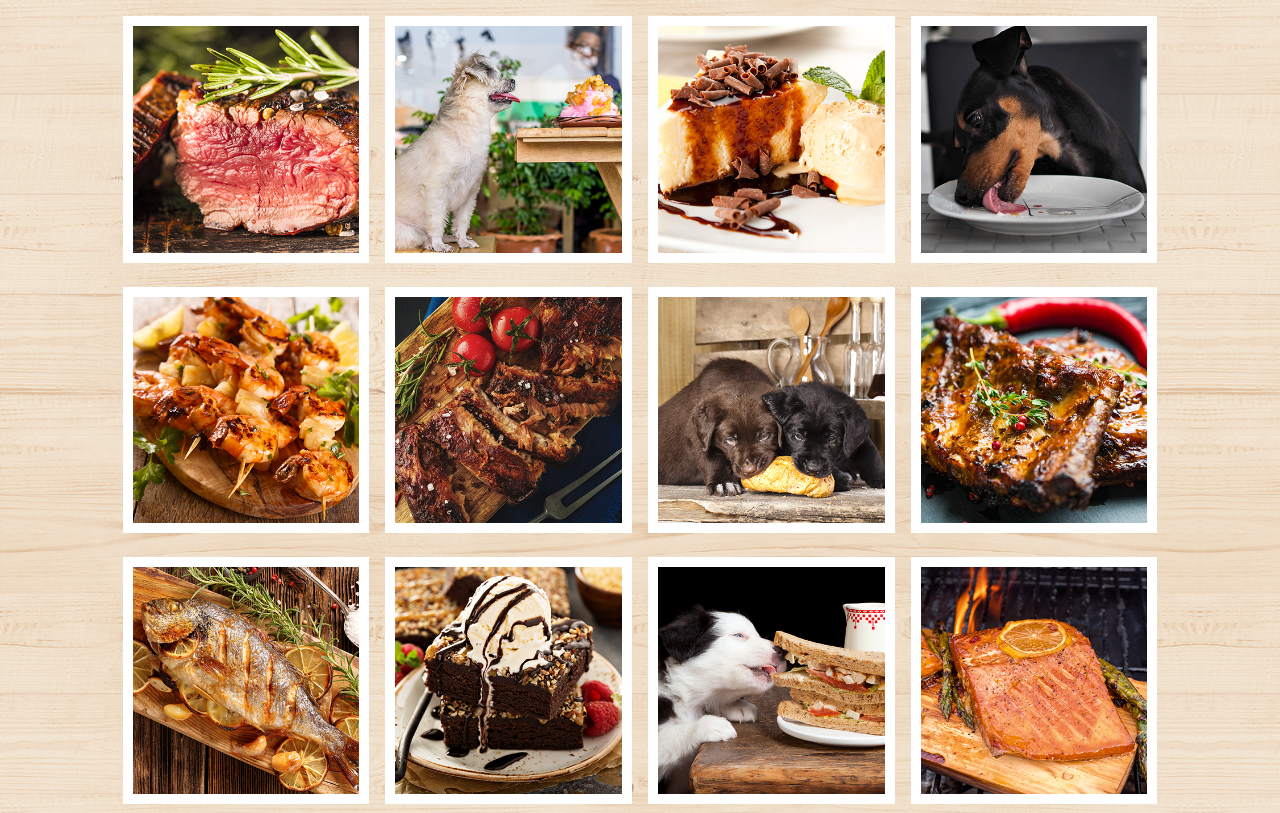
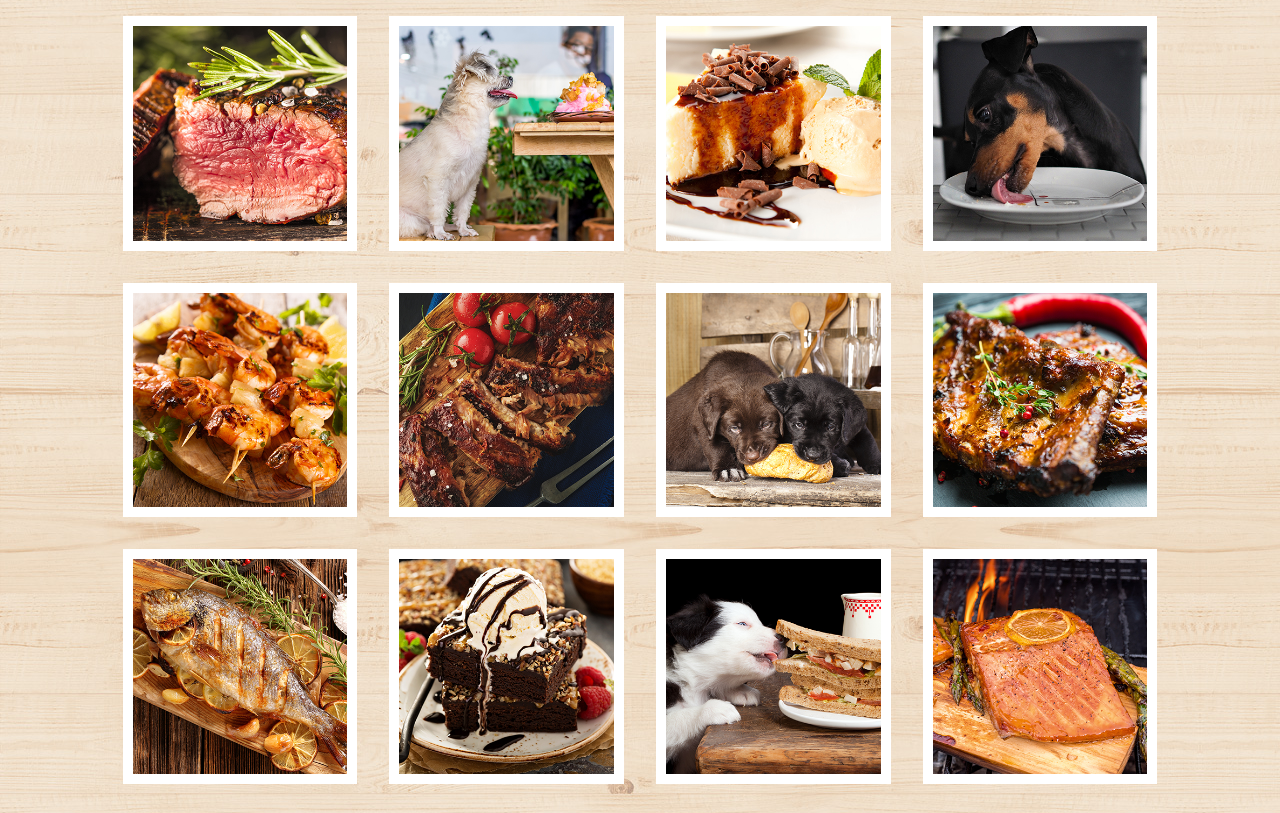
Before and after one commit to christycreme95/PuppyProject, a plain HTML site: page pages/photo.html in a window 1280 px wide. Shown: the part 207-1020 px from the top of the page. Drawn offline with nearby package versions, Linux system fonts and the light colour scheme; files whose address does not match are found by name.

Commit message:
navChanged and a bit of tweaking for photos

```diff
--- a/css/christyStyle.css
+++ b/css/christyStyle.css
@@ -132,4 +132,6 @@ hr{
 }
 .photoPg{
     padding: 0 !important;
+    display: flex;
+    justify-content: center;
 }
--- a/pages/photo.html
+++ b/pages/photo.html
@@ -40,7 +40,7 @@
           </button>
           <div class="collapse navbar-collapse" id="navbarNav">
             <div class="mr-auto"></div>
-            <ul class="navbar-nav flex-row flex-wrap">
+            <ul class="navbar-nav flex-row flex-wrap center">
               <li class="nav-item">
                 <a class="nav-link Christynav ml-4" href="./about.html">About</a>
               </li>
@@ -63,64 +63,65 @@
   </div>
   <div class="container-fluid">
     <div class="row center">
-      <div class="col-1 d-none d-sm-block"></div>
+      <div class="col-1 d-none d-md-block"></div>
       <div class="col-10">
         <h1 class="Christyh1">Photos</h1>
       </div>
-      <div class="col-1 d-none d-sm-block"></div>
+      <div class="col-1 d-none d-md-block"></div>
     </div>
     <!-- 1st picture row -->
-    <div class="row my-4">
-      <div class="col-1 d-none d-sm-block"></div>
-      <div class="mx-3 whiteBg col photoPg">
+    <div class="row my-4 center">
+      <div class="col-1 d-none d-md-block"></div>
+
+      <div class="mx-3 mb-2 whiteBg col-sm-5 col-md photoPg">
         <img src="../images/photo01.jpg" class="img-fluid" alt="A picture of medium rare steak with rosemary on top">
       </div>
-      <div class="mr-3 whiteBg col photoPg">
+      <div class="mx-3 mb-2 whiteBg col-sm-5 col-md photoPg">
         <img src="../images/photo02.jpg" class="img-fluid"  alt="A picture of a white furred dog staring at food">
       </div>
-      <div class="mr-3 whiteBg col photoPg">
+      <div class="mx-3 mb-2 whiteBg col-sm-5 col-md photoPg">
         <img src="../images/photo03.jpg" class="img-fluid"  alt="A picture of a slice of cheesecake with chocolate shavings on top with a drizzle of chocolate syrup and a slide of vanilla ice cream with a mint leaf">
       </div>
-      <div class="mr-3 whiteBg col photoPg">
+      <div class="mx-3 mb-2 whiteBg col-sm-5 col-md photoPg">
         <img src="../images/photo04.jpg" class="img-fluid" alt="A picture of a black and brown furred dog licking a white plate clean">
       </div>
-      <div class="col-1 d-none d-sm-block"></div>
+      <div class="col-1 mb-2 d-none d-md-block"></div>
     </div>
 
     <!-- 2nd row of pictures -->
 
-    <div class="row my-4">
-      <div class="col-1 d-none d-sm-block"></div>
-      <div class="mx-3 whiteBg col photoPg">
+    <div class="row my-4 center">
+      <div class="col-1 d-none d-md-block"></div>
+      <div class="mx-3 mb-2 whiteBg col-sm-5 col-md photoPg">
         <img src="../images/photo05.jpg" class="img-fluid" alt="A picture of grilled shrimp on skewers">
       </div>
-      <div class="mr-3 whiteBg col photoPg">
+      <div class="mx-3 mb-2 whiteBg col-sm-5 col-md photoPg">
         <img src="../images/photo06.jpg" class="img-fluid" alt="A picture of ribs on a chopping board next to 3 ripe red and rosemary">
       </div>
-      <div class="mr-3 whiteBg col photoPg">
+      <div class="mx-3 mb-2 whiteBg col-sm-5 col-md photoPg">
         <img src="../images/photo07.jpg" class="img-fluid" alt="A picture of two puppies, one black lab and one chocolate lab that looks like Carlos's dog Canela.">
       </div>
-      <div class="mr-3 whiteBg col photoPg">
+      <div class="mx-3 mb-2 whiteBg col-sm-5 col-md photoPg">
         <img src="../images/photo08.jpg" class="img-fluid" alt="A picture of ribs with a garnish on top!">
       </div>
-      <div class="col-1 d-none d-sm-block"></div>
+      <div class="col-1 d-none d-md-block"></div>
     </div>
     <!-- 3rd Row Of Pictures! -->
-    <div class="row my-4">
-      <div class="col-1 d-none d-sm-block"></div>
-      <div class="mx-3 whiteBg col photoPg">
+    <div class="row my-4 center">
+      <div class="col-1 d-none d-md-block"></div>
+      <div class="mx-3 mb-2 whiteBg col-sm-5 col-md photoPg">
         <img src="../images/photo09.jpg" class="img-fluid" alt="A picture of a fish with rosemary and lemons">
       </div>
-      <div class="mr-3 whiteBg col photoPg">
+      <div class="mx-3 mb-2 whiteBg col-sm-5 col-md photoPg">
         <img src="../images/photo10.jpg" class="img-fluid" alt="A picture of brownies with nuts on top and ice cream with chocolate drizzled on the top">
       </div>
-      <div class="mr-3 whiteBg col photoPg">
+      <div class="mx-3 mb-2 whiteBg col-sm-5 col-md photoPg">
         <img src="../images/photo11.jpg" class="img-fluid" alt="A puppy licking a sandwich with tomatoes inside.">
       </div>
-      <div class="mr-3 whiteBg col photoPg">
+      <div class="mx-3 mb-2 whiteBg col-sm-5 col-md photoPg">
         <img src="../images/photo12.jpg" class="img-fluid" alt="A grilled salmon with a lemon on top with asparagus on the side in front of a grill">
       </div>
-      <div class="col-1 d-none d-sm-block"></div>
+      <div class="col-1 d-none d-md-block"></div>
     </div>
   </div>
 
```
Also changed, not shown: index.html (+1 -1 lines), pages/about.html (+1 -1 lines), pages/catering.html (+1 -1 lines).
